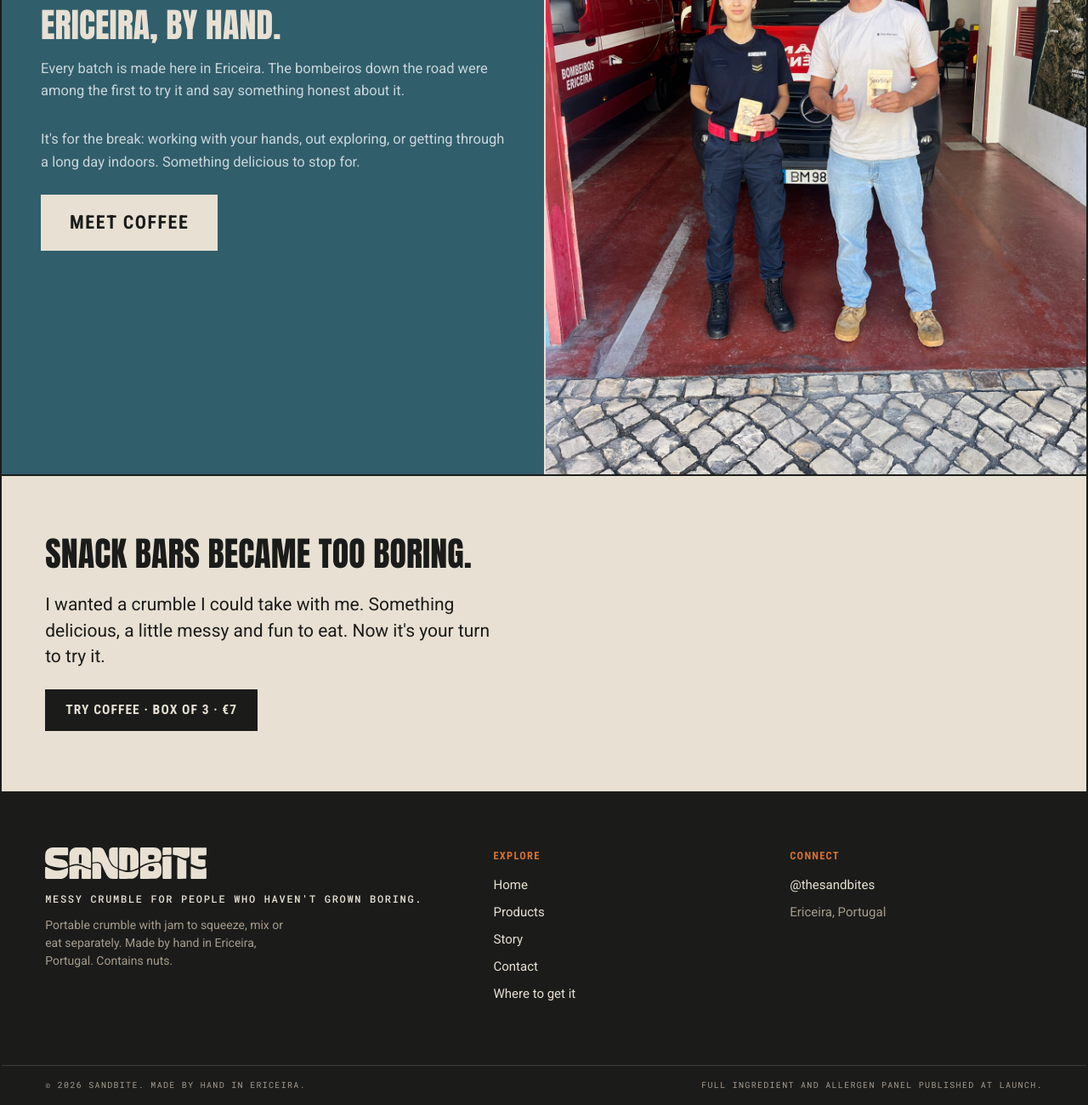
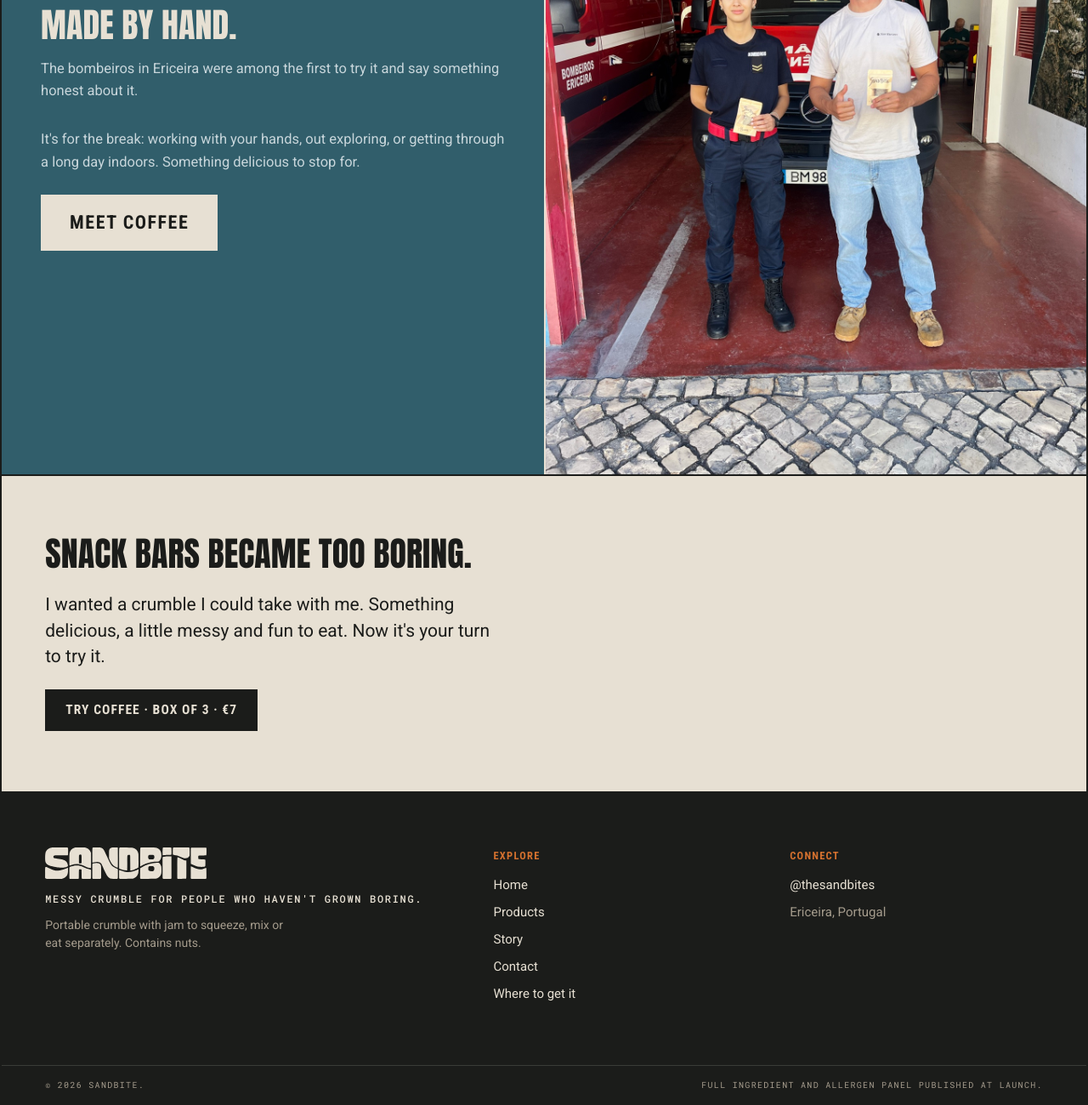
Before and after one commit to MrInkow/Sandbite.Web, a plain HTML site: page story.html in a window 1280 px wide. Shown: the part 2108-3408 px from the top of the page at 85% size. Drawn offline with Linux system fonts and the light colour scheme.

Commit message:
Remove made in Ericeira messaging across the site

```diff
--- a/story.html
+++ b/story.html
@@ -102,8 +102,8 @@
     <section class="split split--blue on-dark" aria-labelledby="now-title">
       <div class="split__pad">
         <span class="eyebrow eyebrow--dark">Where it is now</span>
-        <h2 class="display t-l" id="now-title">Ericeira, by hand.</h2>
-        <p class="body muted">Every batch is made here in Ericeira. The bombeiros down the road were among the first to try it and say something honest about it.</p>
+        <h2 class="display t-l" id="now-title">Made by hand.</h2>
+        <p class="body muted">The bombeiros in Ericeira were among the first to try it and say something honest about it.</p>
         <p class="body muted">It's for the break: working with your hands, out exploring, or getting through a long day indoors. Something delicious to stop for.</p>
         <a class="btn btn--fill btn--lg" style="align-self:flex-start;margin-top:8px" href="coffee.html">Meet Coffee</a>
       </div>
@@ -125,7 +125,7 @@
     <div>
       <img class="footer__logo" src="assets/img/sandbite-wordmark-canvas.svg" alt="Sandbite" width="9814" height="1945" loading="lazy" decoding="async">
       <p class="eyebrow eyebrow--dark" style="margin:14px 0 10px">Messy crumble for people who haven't grown boring.</p>
-      <p class="small muted" style="max-width:36ch">Portable crumble with jam to squeeze, mix or eat separately. Made by hand in Ericeira, Portugal. Contains nuts.</p>
+      <p class="small muted" style="max-width:36ch">Portable crumble with jam to squeeze, mix or eat separately. Contains nuts.</p>
     </div>
     <div>
       <h4>Explore</h4>
@@ -146,7 +146,7 @@
     </div>
   </footer>
   <div class="footer__legal">
-    <span>© <span data-year>2026</span> Sandbite. Made by hand in Ericeira.</span>
+    <span>© <span data-year>2026</span> Sandbite.</span>
     <span>Full ingredient and allergen panel published at launch.</span>
   </div>
 
```
Also changed, not shown: 404.html (+2 -2 lines), coffee.html (+3 -3 lines), contact.html (+3 -6 lines), index.html (+5 -5 lines).
